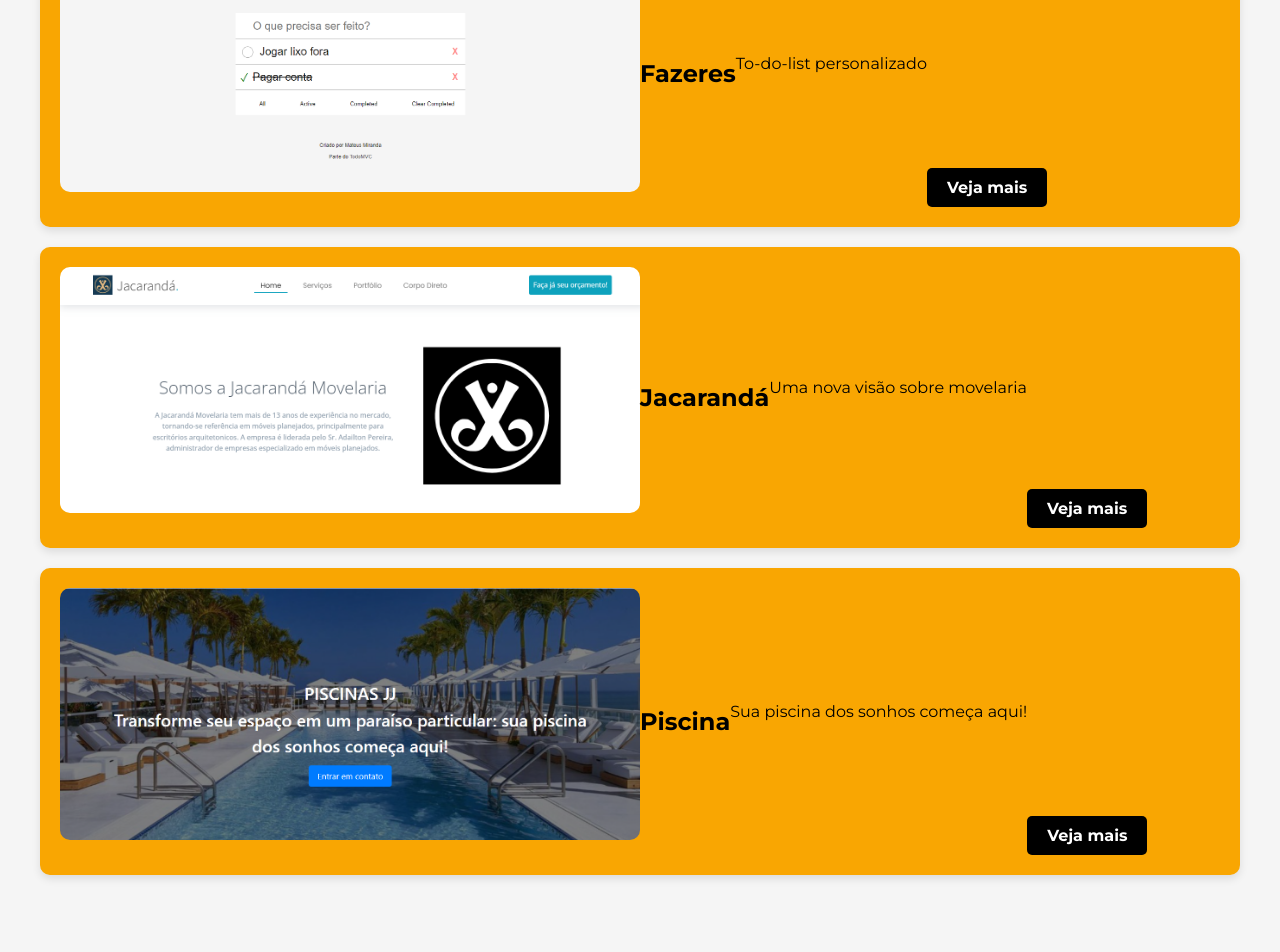
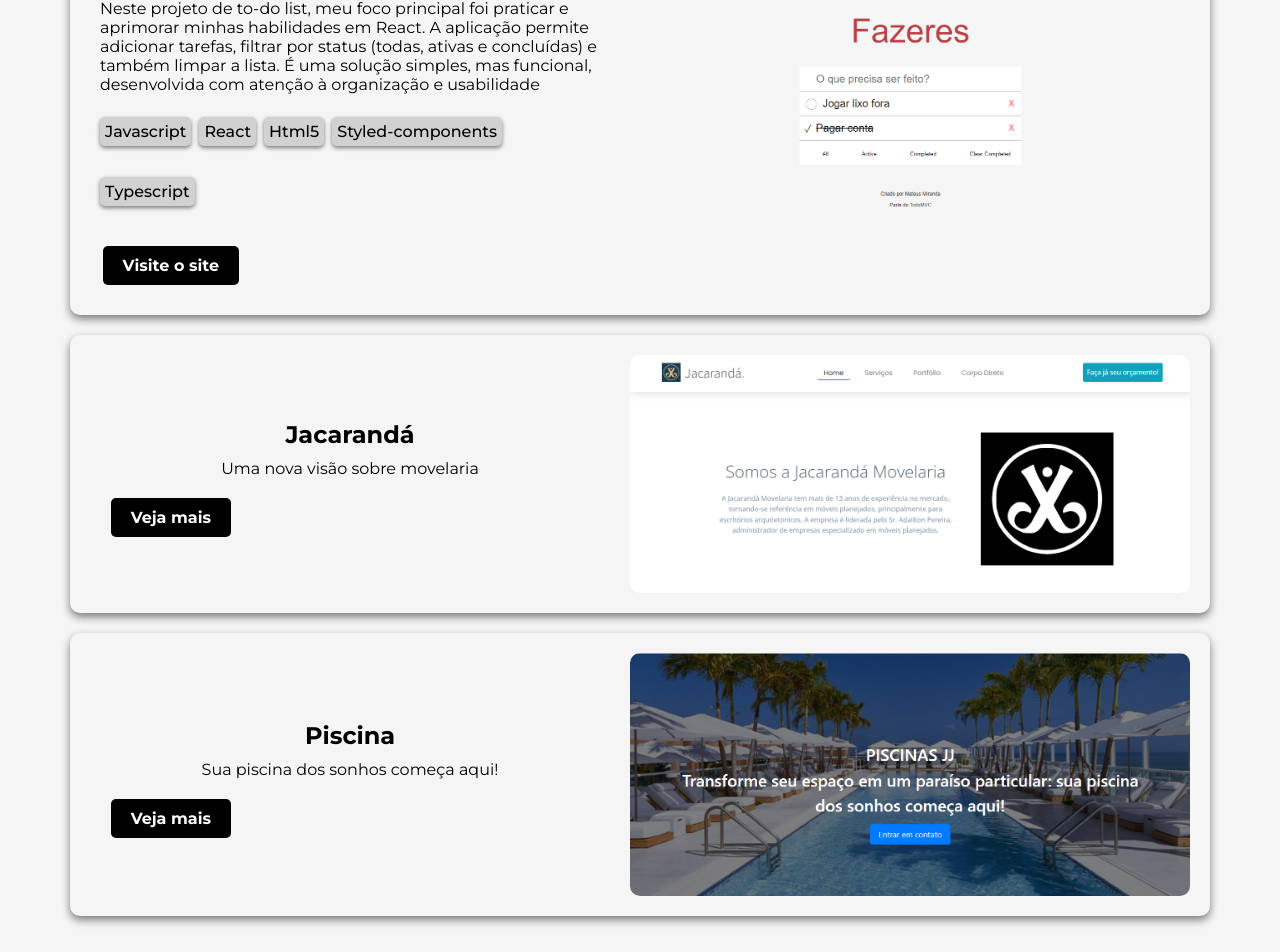
Before and after one commit to MateusMiranda20/portfolio, a React (Vite) app: page / in a window 1280 px wide. Shown: the part 1019-1971 px from the top of the page. Built offline with nearby package versions, Linux system fonts and the light colour scheme.

Commit message:
Project changes

```diff
--- a/src/components/Projetos/index.jsx
+++ b/src/components/Projetos/index.jsx
@@ -1,37 +1,53 @@
-import { Container, Section } from "./styles"
 import piscina from "../../assets/piscina.png"
 import jacarnda from "../../assets/jacaranda.png"
 import fazeres from "../../assets/fazeres.png"
 
+import { Container, Section, Skills, SkillTag } from "./styles"
+
 function Projetos() {
+
+  const skillsOneProject = ["Javascript", "React", "Html5", "Styled-components", "Typescript"]
 
   return (
     <Container id='projetos'>
       <h1>Últimos projetos</h1>
       <Section>
         <div className="card">
-          <img src={fazeres} alt="To-do-list" />
+          <div className="text">
             <p>Fazeres</p>
-          <span>To-do-list personalizado</span>
+            <span>Neste projeto de to-do list, meu foco principal foi praticar e aprimorar minhas habilidades em React. A aplicação permite adicionar tarefas, filtrar por status (todas, ativas e concluídas) e também limpar a lista. É uma solução simples, mas funcional, desenvolvida com atenção à organização e usabilidade</span>
+            <Skills>
+              {skillsOneProject.map((skills, index) => (
+                <SkillTag key={index}>{skills}</SkillTag>
+              ))}
+            </Skills>
             <button>
-            <a href="https://react-test-omega-tan.vercel.app/" target="_blank">Veja mais</a>
+              <a href="https://react-test-omega-tan.vercel.app/" target="_blank">Visite o site</a>
             </button>
           </div>
+          <img src={fazeres} alt="To-do-list" />
+        </div>
+
         <div className="card">
-          <img src={jacarnda} alt="Jacaranda móveis planejaveis" />
+          <div className="text">
             <p>Jacarandá</p>
             <span>Uma nova visão sobre movelaria</span>
             <button>
               <a href="https://jacarandamovelaria.com.br/" target="_blank" >Veja mais</a>
             </button>
           </div>
+          <img src={jacarnda} alt="Jacaranda móveis planejaveis" />
+        </div>
+
         <div className="card">
-          <img src={piscina} alt="Piscina " loading="lazy"/>
+          <div className="text">
             <p>Piscina</p>
             <span>Sua piscina dos sonhos começa aqui!</span>
             <button>
               <a href="https://piscinasjj.netlify.app/" target="_blank">Veja mais</a>
             </button>
+          </div>
+          <img src={piscina} alt="Piscina " loading="lazy" />
         </div>
       </Section>
     </Container>
--- a/src/components/Projetos/styles.js
+++ b/src/components/Projetos/styles.js
@@ -23,7 +23,7 @@ export const Container = styled.section`
 export const Section = styled.div`
   display: flex;
   flex-direction: column;
-  justify-content: center;
+  justify-content: space-between;
   align-items: center;
   gap: 20px;
   //flex-wrap: wrap; /* Permite os cards se ajustarem em telas menores */
@@ -31,23 +31,38 @@ export const Section = styled.div`
   margin: 0 auto;
 
   .card {
-    background-color: #f9a602;
     border-radius: 10px;
-    box-shadow: 0 4px 8px rgba(0, 0, 0, 0.1);
+    box-shadow: 0 4px 8px rgba(0, 0, 0, 0.5);
     overflow: hidden;
-    width: 100%; /* Largura padrão para três cards lado a lado */
-    min-width: 600px; /* Largura mínima para garantir boa visualização */
+    width: 95%; /* Largura padrão para três cards lado a lado */
+    min-width: 500px; /* Largura mínima para garantir boa visualização */
     text-align: center;
     display: flex;
-    flex-direction: row;
     align-items: center;
-    padding: 20px;
+    padding: 10px;
+    justify-content: space-between;
+
+    .text {
+      display: flex;
+      flex-direction: column;
+      justify-content: center;
+      align-items: center;
+      padding: 20px;
+      width: 50%; /* Largura do texto */
+      color: #000;
+
+      @media (max-width: 768px) {
+        width: 100%; /* Texto ocupa toda a largura em telas menores */
+        text-align: center; /* Centraliza o texto */
+      }
+    }
 
     img {
+      max-width: 800px;
       width: 50%;
       height: auto;
       border-radius: 10px;
-      margin-bottom: 15px;
+      margin:  10px 10px;
     }
 
     p {
@@ -61,9 +76,12 @@ export const Section = styled.div`
       font-size: 1rem;
       color: #000;
       margin-bottom: 20px;
+      text-align: left;
     }
 
     button {
+      position: relative;
+      right: 11.2rem;
       margin-top: auto;
       background-color: #000;
       border: none;
@@ -98,3 +116,21 @@ export const Section = styled.div`
     }
   }
 `;
+
+
+export const Skills = styled.span`
+  display: flex;
+  flex-wrap: wrap;
+  gap: 8px;
+`;
+
+export const SkillTag = styled.span`
+  background-color:rgb(209, 209, 209);
+  border-radius: 5px;
+  padding: 5px 5px;
+  font-size: 0.9rem;
+  color: #fff;
+  margin-top: 3px;
+  font-weight: 500;
+  box-shadow: 0 2px 4px rgba(0, 0, 0, 0.5);
+`;
```
Lines whose indentation alone changed are shown as unchanged.
